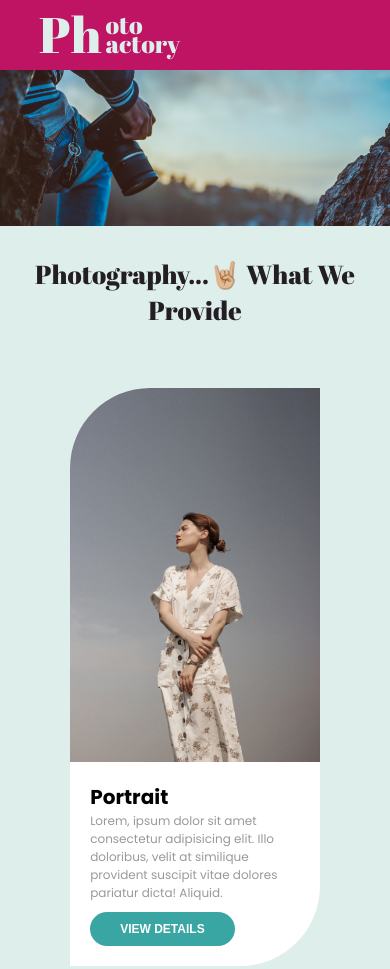
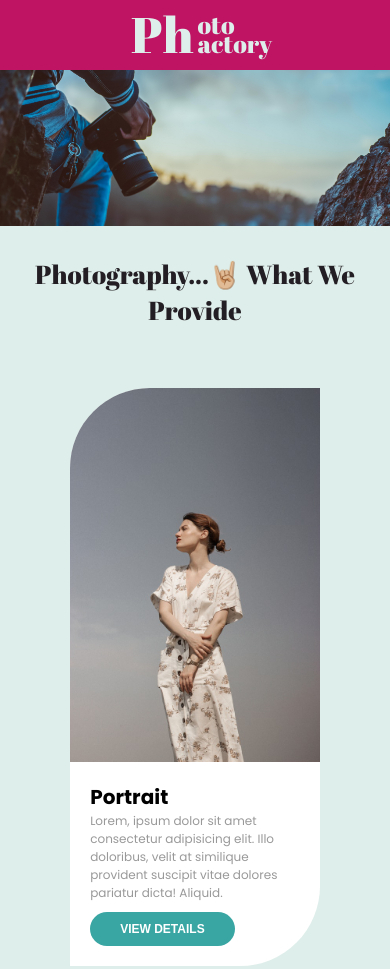
Before and after one commit to devrakeshvsv/lu_fswd_project_1, a plain HTML site: page index.html in a window 390 px wide. Shown: the top 969 px of the page. Drawn offline with Linux system fonts and the light colour scheme.

Commit message:
Logo Centered in Mobile View

```diff
--- a/index.css
+++ b/index.css
@@ -163,8 +163,13 @@ body {
 }
 
 @media all and (max-width: 500px) {
+	/* Header */
+	.header > div {
+		width: 160px;
+		margin: 0 auto;
+	}
+
 	/* Services */
-
 	.services {
 		padding: 30px 0;
 	}
--- a/index.html
+++ b/index.html
@@ -8,12 +8,13 @@
 	<body>
 		<!-- Header -->
 		<div class="header">
-			<!-- <div class="logo">Photo Phactory</div> -->
-			<div class="logo">
-				Ph
-				<div>
-					<p>oto</p>
-					<p class="second-child">actory</p>
+			<div>
+				<div class="logo">
+					Ph
+					<div>
+						<p>oto</p>
+						<p class="second-child">actory</p>
+					</div>
 				</div>
 			</div>
 		</div>
```
